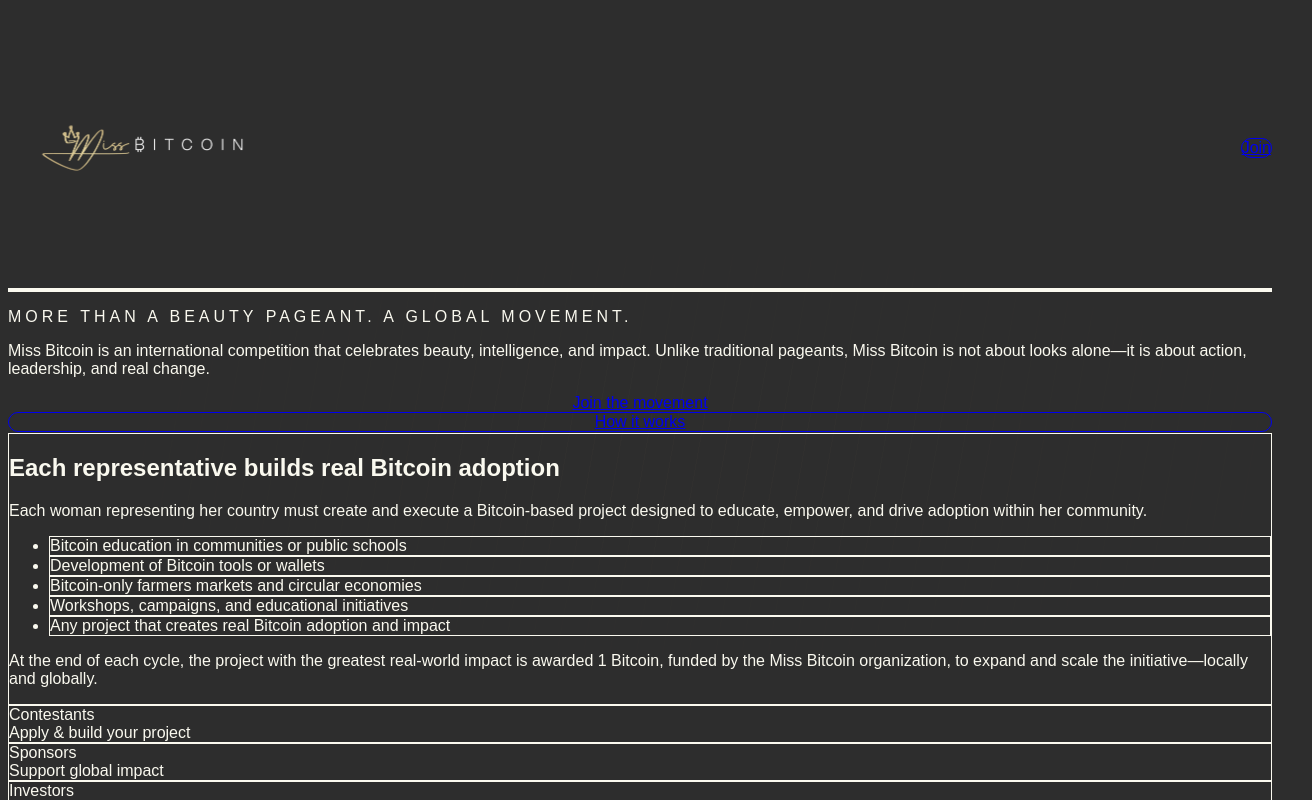
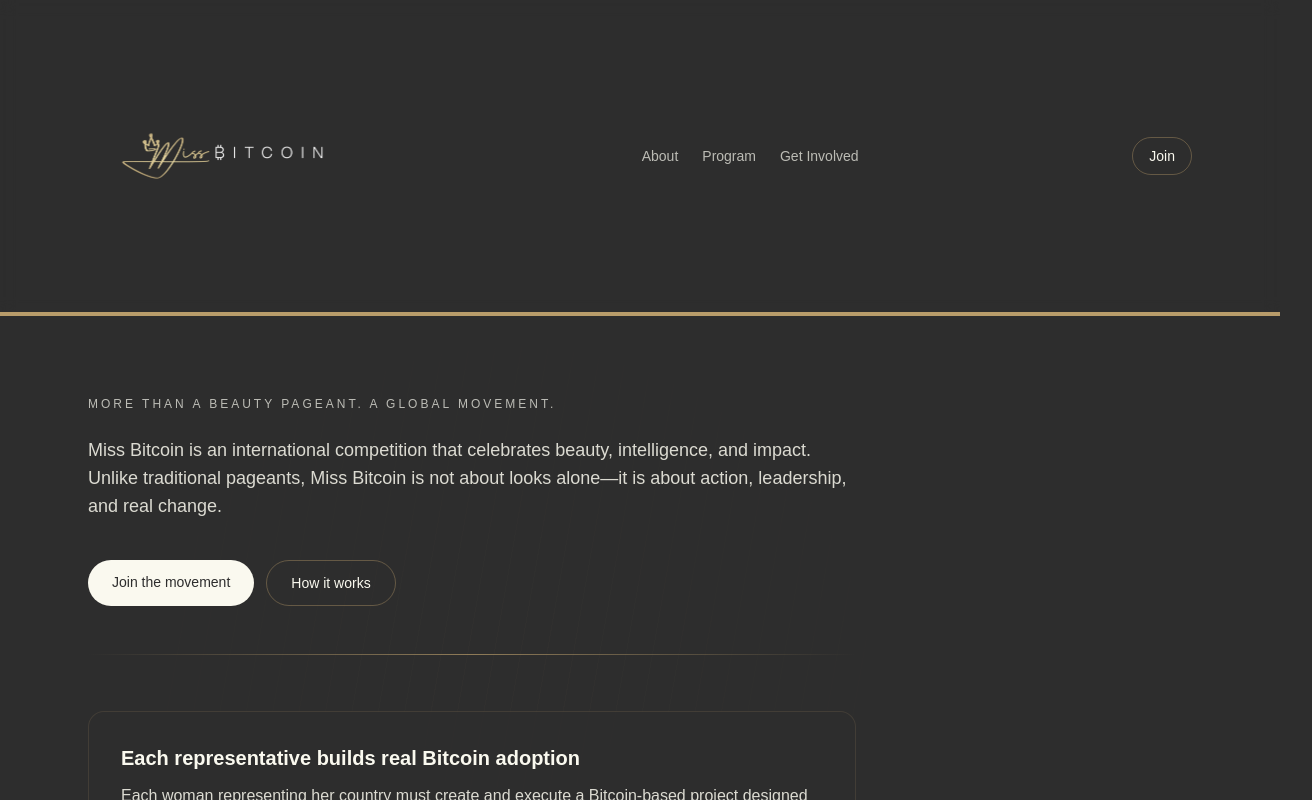
Before and after one commit to miss-bitcoin/website, a Next.js app: page / in a window 1280 px wide. Shown: the top 800 px of the page, 1312 px wide, since content can reach past the window. Built offline with nearby package versions, Linux system fonts and the light colour scheme.

Commit message:
Fix Tailwind v4 globals entry for Vercel

```diff
--- a/src/app/globals.css
+++ b/src/app/globals.css
@@ -1,6 +1,5 @@
-@tailwind base;
-@tailwind components;
-@tailwind utilities;
+@import "tailwindcss";
+@config "../../tailwind.config.js";
 
 /* Global base */
 html,
```
